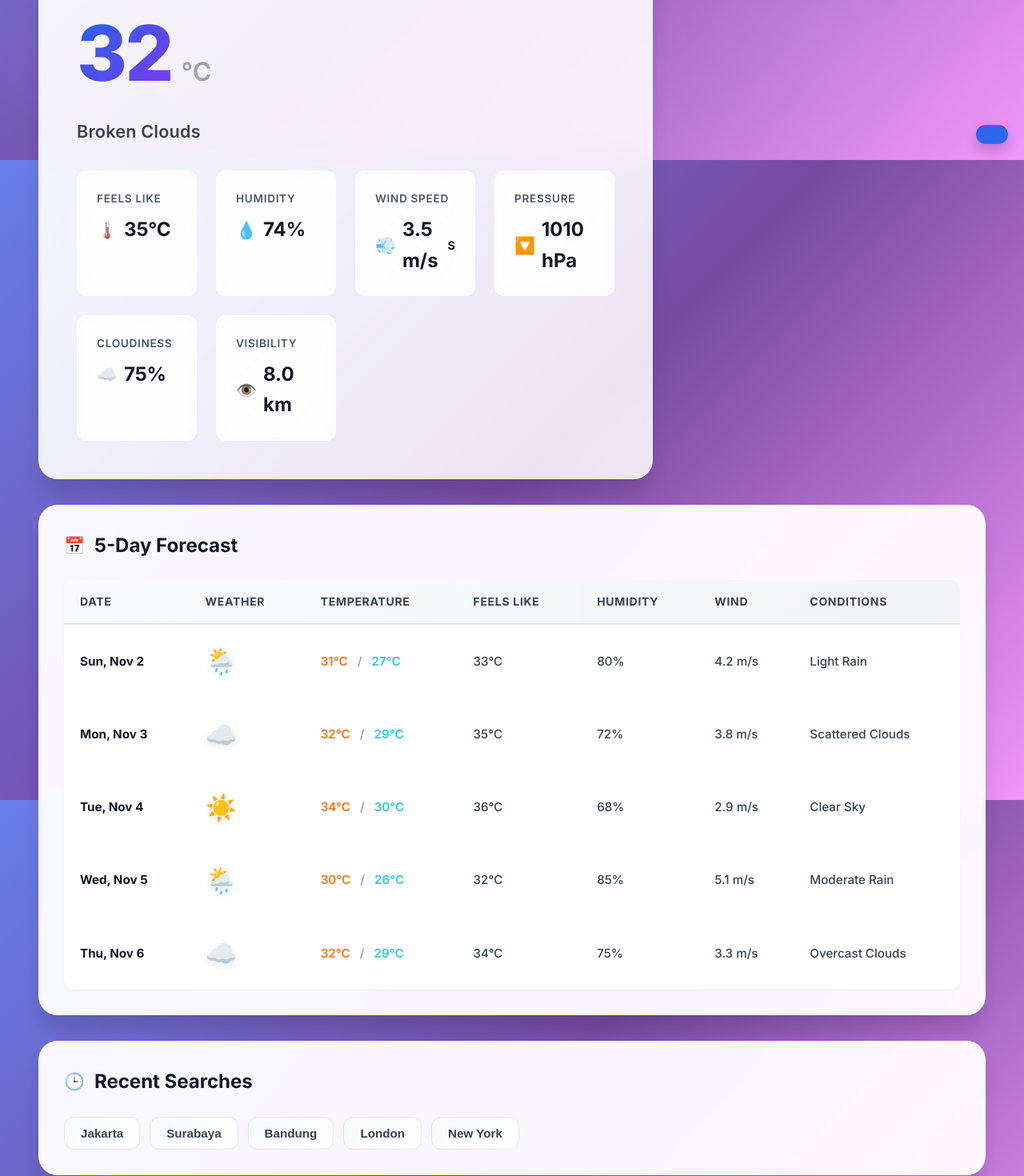
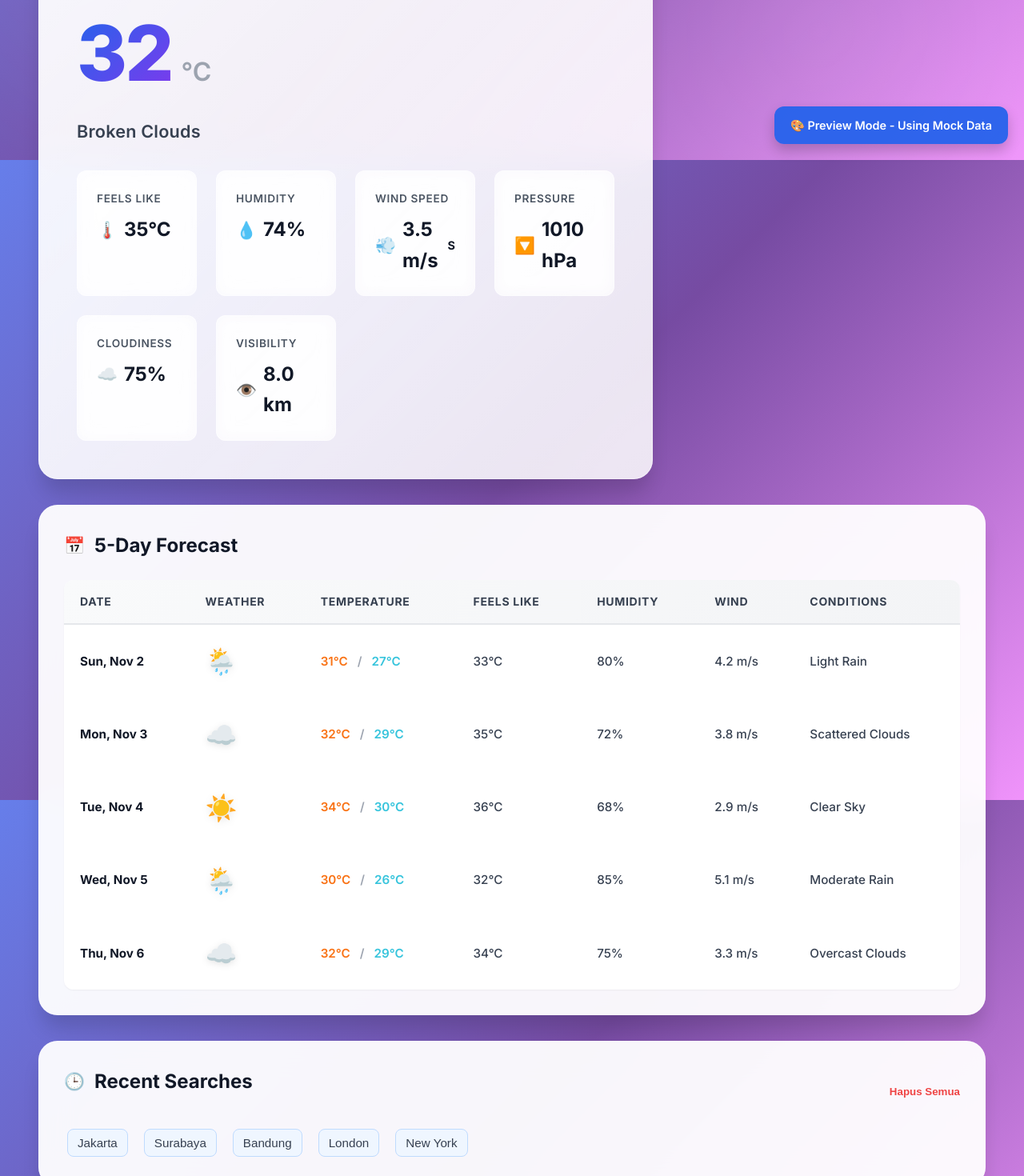
Before and after one commit to 01-151-HildyahMaretasya/uts-pemweb-123140151, a React (Vite) app in the folder my-app/: page / in a window 1280 px wide. Shown: the part 600-2070 px from the top of the page at 80% size. Built offline with nearby package versions, Linux system fonts and the light colour scheme.

Commit message:
Menyempurnakan tampilan dan logika frontend aplikasi cuaca dengan fitur Recent Searches dan Preview Mode

```diff
--- a/my-app/src/App.jsx
+++ b/my-app/src/App.jsx
@@ -9,93 +9,52 @@ import DetailCard from './components/DetailCard';
 const MOCK_WEATHER_DATA = {
   name: 'Jakarta',
   sys: { country: 'ID' },
-  weather: [
-    {
-      main: 'Clouds',
-      description: 'broken clouds',
-      icon: '04d'
-    }
-  ],
+  weather: [{ main: 'Clouds', description: 'broken clouds', icon: '04d' }],
   main: {
     temp: 31.5,
     feels_like: 35.2,
     temp_min: 30.1,
     temp_max: 32.8,
     pressure: 1010,
-    humidity: 74
+    humidity: 74,
   },
-  wind: {
-    speed: 3.5,
-    deg: 180
-  },
-  clouds: {
-    all: 75
-  },
+  wind: { speed: 3.5, deg: 180 },
+  clouds: { all: 75 },
   visibility: 8000,
-  dt: Date.now() / 1000
+  dt: Date.now() / 1000,
 };
 
 const MOCK_FORECAST_DATA = [
   {
     dt: Date.now() / 1000 + 86400,
     weather: [{ main: 'Rain', description: 'light rain', icon: '10d' }],
-    main: {
-      temp: 29.5,
-      temp_min: 27.2,
-      temp_max: 31.1,
-      feels_like: 33.1,
-      humidity: 80
-    },
-    wind: { speed: 4.2 }
+    main: { temp: 29.5, temp_min: 27.2, temp_max: 31.1, feels_like: 33.1, humidity: 80 },
+    wind: { speed: 4.2 },
   },
   {
     dt: Date.now() / 1000 + 172800,
     weather: [{ main: 'Clouds', description: 'scattered clouds', icon: '03d' }],
-    main: {
-      temp: 30.8,
-      temp_min: 28.5,
-      temp_max: 32.4,
-      feels_like: 34.5,
-      humidity: 72
-    },
-    wind: { speed: 3.8 }
+    main: { temp: 30.8, temp_min: 28.5, temp_max: 32.4, feels_like: 34.5, humidity: 72 },
+    wind: { speed: 3.8 },
   },
   {
     dt: Date.now() / 1000 + 259200,
     weather: [{ main: 'Clear', description: 'clear sky', icon: '01d' }],
-    main: {
-      temp: 32.1,
-      temp_min: 29.8,
-      temp_max: 33.9,
-      feels_like: 36.2,
-      humidity: 68
-    },
-    wind: { speed: 2.9 }
+    main: { temp: 32.1, temp_min: 29.8, temp_max: 33.9, feels_like: 36.2, humidity: 68 },
+    wind: { speed: 2.9 },
   },
   {
     dt: Date.now() / 1000 + 345600,
     weather: [{ main: 'Rain', description: 'moderate rain', icon: '10d' }],
-    main: {
-      temp: 28.3,
-      temp_min: 26.1,
-      temp_max: 29.8,
-      feels_like: 31.5,
-      humidity: 85
-    },
-    wind: { speed: 5.1 }
+    main: { temp: 28.3, temp_min: 26.1, temp_max: 29.8, feels_like: 31.5, humidity: 85 },
+    wind: { speed: 5.1 },
   },
   {
     dt: Date.now() / 1000 + 432000,
     weather: [{ main: 'Clouds', description: 'overcast clouds', icon: '04d' }],
-    main: {
-      temp: 30.2,
-      temp_min: 28.7,
-      temp_max: 31.6,
-      feels_like: 33.8,
-      humidity: 75
+    main: { temp: 30.2, temp_min: 28.7, temp_max: 31.6, feels_like: 33.8, humidity: 75 },
+    wind: { speed: 3.3 },
   },
-    wind: { speed: 3.3 }
-  }
 ];
 
 function App() {
@@ -109,12 +68,11 @@ function App() {
     'Surabaya',
     'Bandung',
     'London',
-    'New York'
+    'New York',
   ]);
 
   // Auto-load mock data on mount untuk preview
   useEffect(() => {
-    // Simulate loading
     setLoading(true);
     setTimeout(() => {
       setWeatherData(MOCK_WEATHER_DATA);
@@ -125,21 +83,13 @@ function App() {
 
   const convertTemperature = (temp, fromUnit, toUnit) => {
     if (fromUnit === toUnit) return temp;
-    if (toUnit === 'imperial') {
-      return (temp * 9/5) + 32;
-    } else {
-      return (temp - 32) * 5/9;
-    }
+    return toUnit === 'imperial' ? (temp * 9) / 5 + 32 : ((temp - 32) * 5) / 9;
   };
 
   const convertMockDataUnit = (data, newUnit) => {
     if (!data) return null;
-
-    const convertTemp = (temp) => {
-      return newUnit === 'imperial'
-        ? convertTemperature(temp, 'metric', 'imperial')
-        : temp;
-    };
+    const convertTemp = (temp) =>
+      newUnit === 'imperial' ? convertTemperature(temp, 'metric', 'imperial') : temp;
 
     return {
       ...data,
@@ -148,18 +98,16 @@ function App() {
         temp: convertTemp(data.main.temp),
         feels_like: convertTemp(data.main.feels_like),
         temp_min: convertTemp(data.main.temp_min),
-        temp_max: convertTemp(data.main.temp_max)
-      }
+        temp_max: convertTemp(data.main.temp_max),
+      },
     };
   };
 
   const handleSearch = (city) => {
-    // Simulate API call
     setLoading(true);
     setError(null);
 
     setTimeout(() => {
-      // Simulate different cities with different data
       const mockData = {
         ...MOCK_WEATHER_DATA,
         name: city,
@@ -167,17 +115,15 @@ function App() {
           ...MOCK_WEATHER_DATA.main,
           temp: 25 + Math.random() * 10,
           feels_like: 28 + Math.random() * 10,
-        }
+        },
       };
 
       setWeatherData(convertMockDataUnit(mockData, unit));
       setForecastData(MOCK_FORECAST_DATA);
 
-      // Add to history
-      setSearchHistory((prevHistory) => {
-        const filtered = prevHistory.filter((item) => item !== city);
-        const newHistory = [city, ...filtered].slice(0, 10);
-        return newHistory;
+      setSearchHistory((prev) => {
+        const filtered = prev.filter((c) => c.toLowerCase() !== city.toLowerCase());
+        return [city, ...filtered].slice(0, 10);
       });
 
       setLoading(false);
@@ -186,13 +132,11 @@ function App() {
 
   const handleUnitChange = (newUnit) => {
     setUnit(newUnit);
-
-    // Convert existing data
     if (weatherData) {
       const convertedWeather = convertMockDataUnit(weatherData, newUnit);
       setWeatherData(convertedWeather);
 
-      const convertedForecast = forecastData.map(item => ({
+      const convertedForecast = forecastData.map((item) => ({
         ...item,
         main: {
           ...item.main,
@@ -208,7 +152,7 @@ function App() {
           feels_like: newUnit === 'imperial'
             ? convertTemperature(item.main.feels_like, 'metric', 'imperial')
             : item.main.feels_like,
-        }
+        },
       }));
 
       setForecastData(convertedForecast);
@@ -219,46 +163,33 @@ function App() {
     handleSearch(city);
   };
 
-  const getWeatherIcon = (weatherCode) => {
-    const iconMap = {
-      '01d': '☀️', '01n': '🌙',
-      '02d': '⛅', '02n': '☁️',
-      '03d': '☁️', '03n': '☁️',
-      '04d': '☁️', '04n': '☁️',
-      '09d': '🌧️', '09n': '🌧️',
-      '10d': '🌦️', '10n': '🌧️',
-      '11d': '⛈️', '11n': '⛈️',
-      '13d': '❄️', '13n': '❄️',
-      '50d': '🌫️', '50n': '🌫️',
-    };
-    return iconMap[weatherCode] || '🌤️';
+  const handleClearAllHistory = () => {
+    if (confirm('Yakin ingin menghapus semua riwayat pencarian?')) {
+      setSearchHistory([]);
+    }
   };
 
-  const formatDate = (timestamp) => {
-    const date = new Date(timestamp * 1000);
-    return date.toLocaleDateString('en-US', {
-      weekday: 'short',
-      month: 'short',
-      day: 'numeric'
-    });
+  const getWeatherIcon = (code) => {
+    const icons = {
+      '01d': '☀️', '01n': '🌙', '02d': '⛅', '02n': '☁️',
+      '03d': '☁️', '04d': '☁️', '09d': '🌧️', '10d': '🌦️',
+      '11d': '⛈️', '13d': '❄️', '50d': '🌫️',
+    };
+    return icons[code] || '🌤️';
   };
 
-  const formatTime = (timestamp) => {
-    const date = new Date(timestamp * 1000);
-    return date.toLocaleTimeString('en-US', {
-      hour: '2-digit',
-      minute: '2-digit'
-    });
-  };
+  const formatDate = (ts) =>
+    new Date(ts * 1000).toLocaleDateString('en-US', { weekday: 'short', month: 'short', day: 'numeric' });
+  const formatTime = (ts) =>
+    new Date(ts * 1000).toLocaleTimeString('en-US', { hour: '2-digit', minute: '2-digit' });
 
   const getTemperatureSymbol = () => (unit === 'metric' ? '°C' : '°F');
-
   const getWeatherClass = () => {
     if (!weatherData) return '';
-    const condition = weatherData.weather[0].main.toLowerCase();
-    if (condition.includes('rain')) return 'weather-rain';
-    if (condition.includes('snow')) return 'weather-snow';
-    if (condition.includes('cloud')) return 'weather-clouds';
+    const c = weatherData.weather[0].main.toLowerCase();
+    if (c.includes('rain')) return 'weather-rain';
+    if (c.includes('snow')) return 'weather-snow';
+    if (c.includes('cloud')) return 'weather-clouds';
     return '';
   };
 
@@ -267,12 +198,7 @@ function App() {
       <Header />
 
       <div className="main-content">
-        <SearchForm
-          onSearch={handleSearch}
-          unit={unit}
-          onUnitChange={handleUnitChange}
-          loading={loading}
-        />
+        <SearchForm onSearch={handleSearch} unit={unit} onUnitChange={handleUnitChange} loading={loading} />
 
         {loading && (
           <div className="loading">
@@ -282,11 +208,7 @@ function App() {
           </div>
         )}
 
-        {error && (
-          <div className="error">
-            <p>{error}</p>
-          </div>
-        )}
+        {error && <div className="error"><p>{error}</p></div>}
 
         {weatherData && !loading && (
           <>
@@ -309,41 +231,78 @@ function App() {
           </>
         )}
 
-        {searchHistory.length > 0 && (
-          <div className="history-section">
+        {/* Bagian Recent Searches */}
+        <div className="history-section" aria-live="polite">
+          <div style={{ display: 'flex', justifyContent: 'space-between', alignItems: 'center' }}>
             <h3>Recent Searches</h3>
-            <div className="history-list">
-              {searchHistory.map((city, index) => (
+            <button
+              type="button"
+              onClick={handleClearAllHistory}
+              style={{
+                background: 'transparent',
+                border: 'none',
+                color: '#ef4444',
+                fontWeight: '600',
+                cursor: 'pointer',
+              }}
+            >
+              Hapus Semua
+            </button>
+          </div>
+
+          <div className="history-list" style={{ marginTop: '0.75rem' }}>
+            {searchHistory.length === 0 ? (
+              <div
+                style={{
+                  textAlign: 'center',
+                  color: '#9ca3af',
+                  fontStyle: 'italic',
+                  padding: '0.75rem 0',
+                }}
+              >
+                (Belum ada riwayat pencarian)
+              </div>
+            ) : (
+              searchHistory.map((city, index) => (
                 <button
                   key={`${city}-${index}`}
-                  className="history-item"
+                  type="button"
                   onClick={() => handleHistoryClick(city)}
                   disabled={loading}
-                  aria-label={`Search weather for ${city}`}
+                  className="history-item"
+                  style={{
+                    background: '#eff6ff',
+                    border: '1px solid #bfdbfe',
+                    borderRadius: '0.5rem',
+                    padding: '8px 12px',
+                    margin: '4px',
+                    cursor: 'pointer',
+                    fontWeight: '500',
+                  }}
                 >
                   {city}
                 </button>
-              ))}
+              ))
+            )}
           </div>
         </div>
-        )}
       </div>
 
-      {/* Preview Mode Banner */}
-      <div style={{
+      <div
+        style={{
           position: 'fixed',
           bottom: '20px',
           right: '20px',
-        background: 'rgba(37, 99, 235, 0.95)',
+          background: 'rgba(37,99,235,0.95)',
           color: 'white',
           padding: '12px 20px',
           borderRadius: '12px',
-        boxShadow: '0 8px 16px rgba(0, 0, 0, 0.2)',
+          boxShadow: '0 8px 16px rgba(0,0,0,0.2)',
           fontSize: '0.9rem',
           fontWeight: '600',
-        zIndex: 1000,
-        backdropFilter: 'blur(10px)'
-      }}>
+        }}
+      >
+        🎨 Preview Mode - Using Mock Data
       </div>
     </div>
   );
```
Lines whose indentation alone changed are shown as unchanged.
